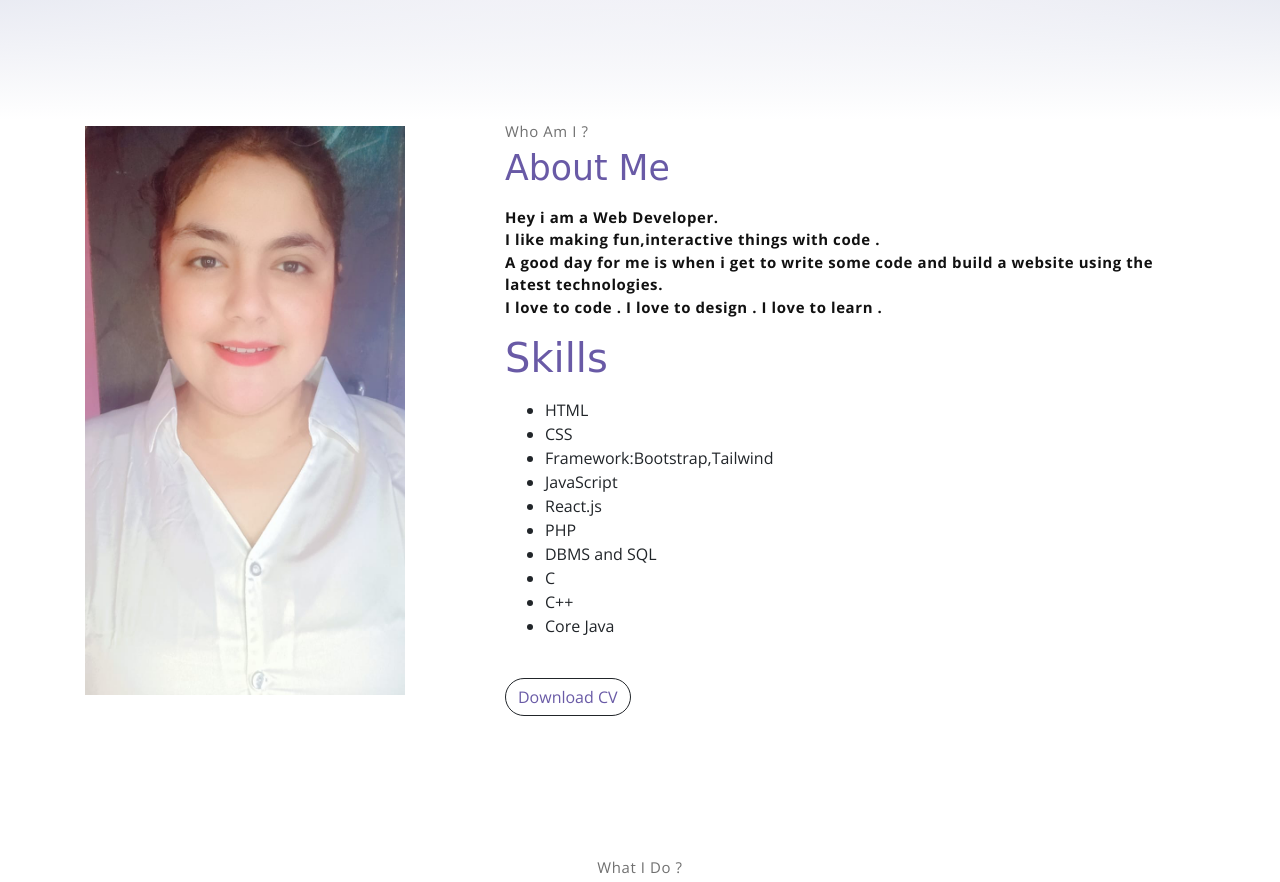
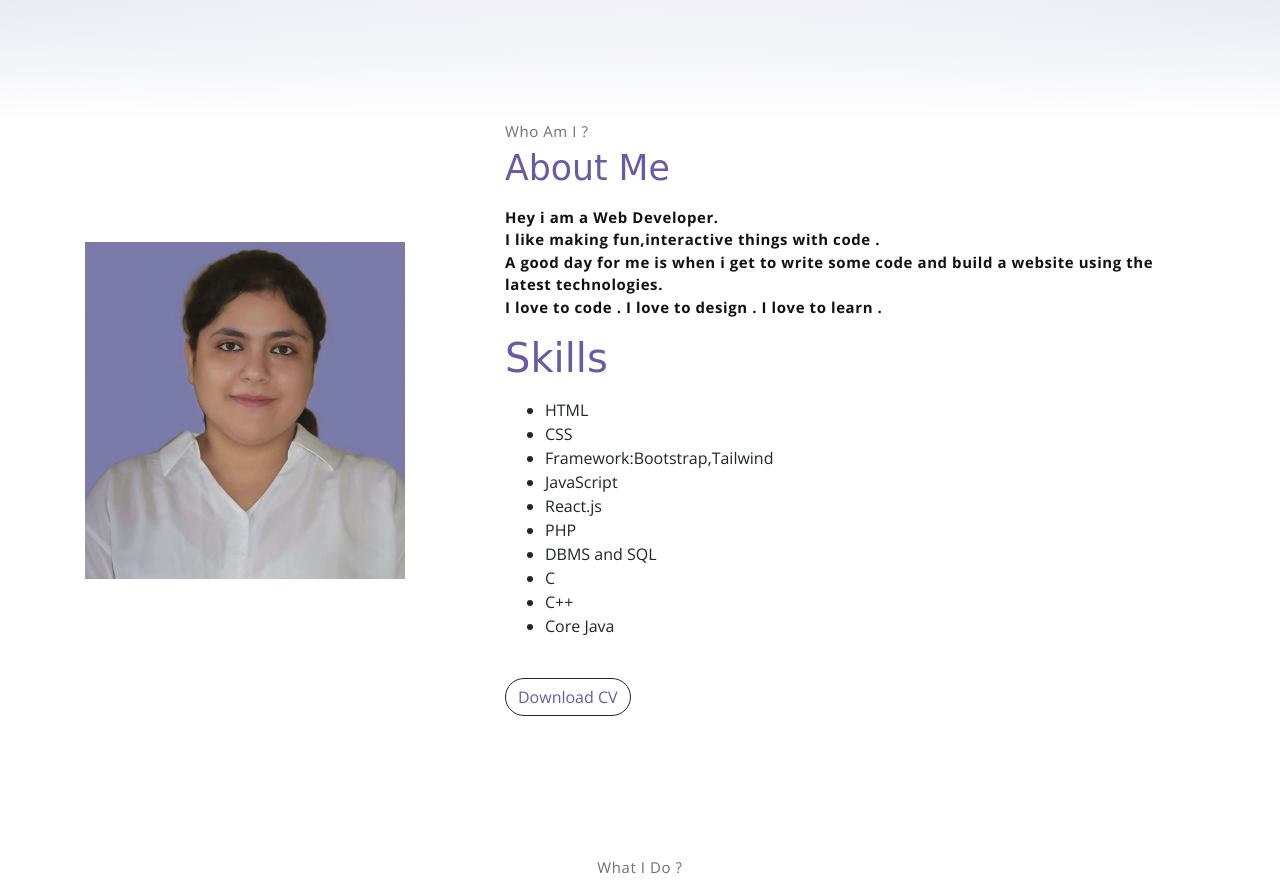
Before and after one commit to KKhanduja29/KashishPortfolio, a plain HTML site: page index.html in a window 1280 px wide. Shown: the part 680-1562 px from the top of the page. Drawn offline with nearby package versions, Linux system fonts and the light colour scheme; a web font is replaced by a local one.

Commit message:
Update index.html

```diff
--- a/index.html
+++ b/index.html
@@ -68,7 +68,7 @@
             <!-- about wrapper -->
             <div class="about">
                 <div class="about-img-holder">
-                    <img src="self.jpeg" class="about-img"
+                    <img src="Self.jpeg" class="about-img"
                         alt="Download free bootstrap 4 landing page, free boootstrap 4 templates, Download free bootstrap 4.1 landing page, free boootstrap 4.1.1 templates, meyawo Landing page">
                 </div>
                 <div class="about-caption">
```
